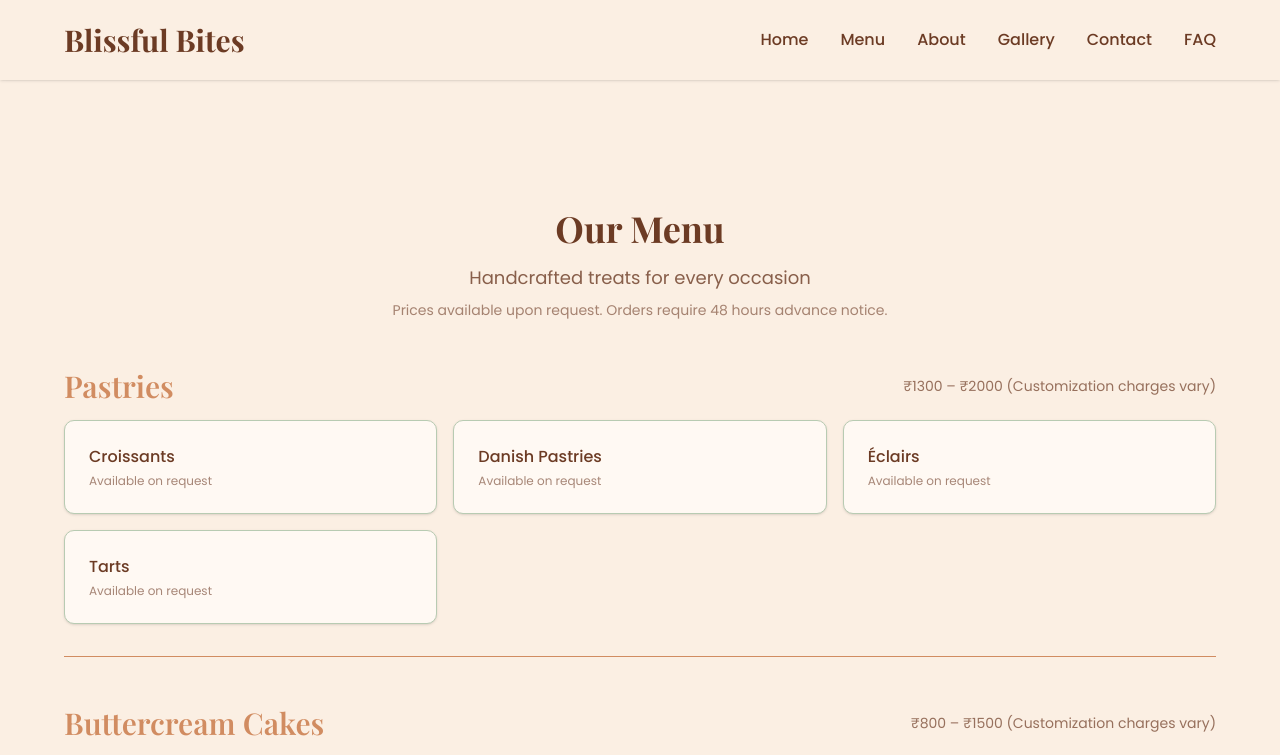
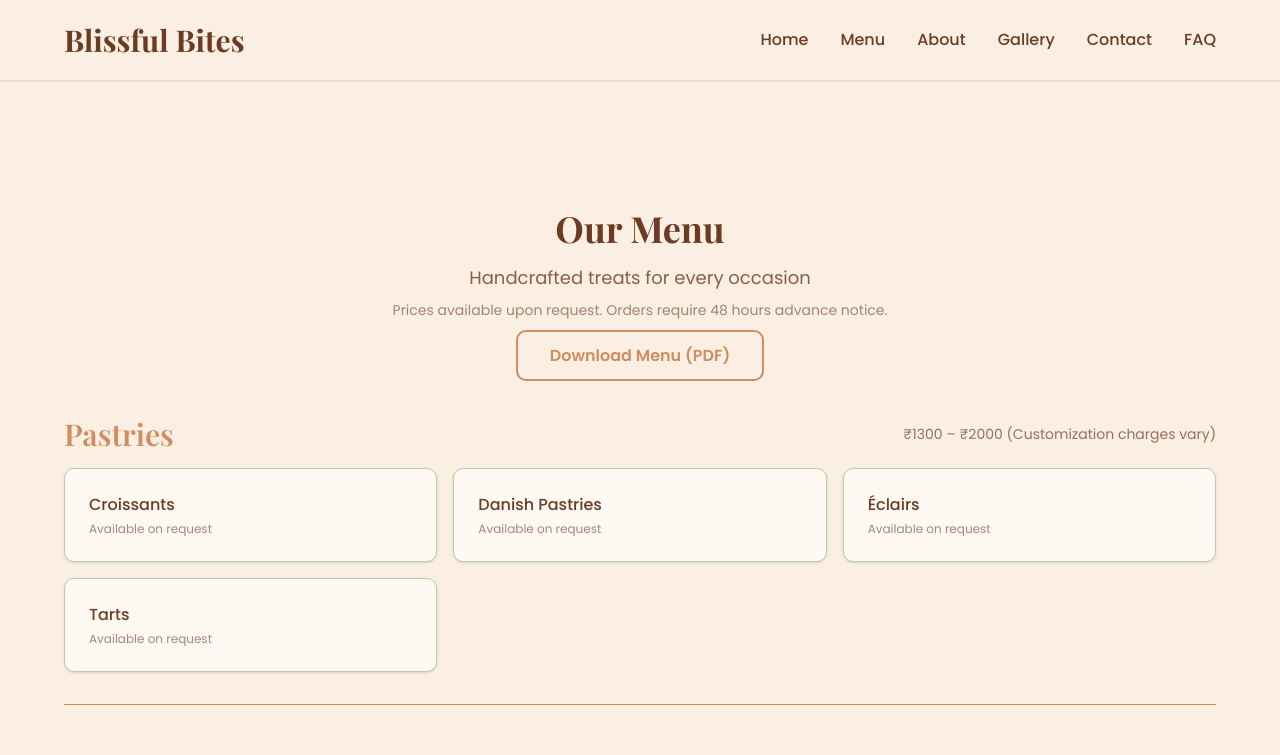
Before and after one commit to 8harath/Blissfull-bites, a Next.js app: page /menu in a window 1280 px wide. Shown: the top 755 px of the page. Built offline with nearby package versions, Linux system fonts and the light colour scheme; grey boxes are pictures that could not be loaded.

Commit message:
Add download link for menu PDF in MenuPage component

```diff
--- a/app/contact/page.tsx
+++ b/app/contact/page.tsx
@@ -85,6 +85,11 @@ export default function ContactPage() {
                 <div className="card-base border border-border">
                   <h3 className="font-semibold mb-2">FSSAI License</h3>
                   <p className="text-sm text-foreground/80">FSSAI Approved Home Bakery</p>
+                  <p className="text-xs text-foreground/60 mt-2">
+                    <a href="/FSSAI_Certificate.pdf" target="_blank" rel="noopener noreferrer" className="underline hover:text-secondary">
+                      View certificate (PDF)
+                    </a>
+                  </p>
                 </div>
               </div>
             </div>
--- a/app/menu/page.tsx
+++ b/app/menu/page.tsx
@@ -165,6 +165,15 @@ export default function MenuPage() {
             <p className="text-sm text-foreground/60">
               Prices available upon request. Orders require 48 hours advance notice.
             </p>
+            <div className="mt-6">
+              <a
+                href="/BlissfulBites-Menu.pdf"
+                download
+                className="btn-secondary"
+              >
+                Download Menu (PDF)
+              </a>
+            </div>
           </div>
 
           <div className="space-y-12">
```
Also changed, not shown: 1 other file (tests, documents, lock files or other folders).
